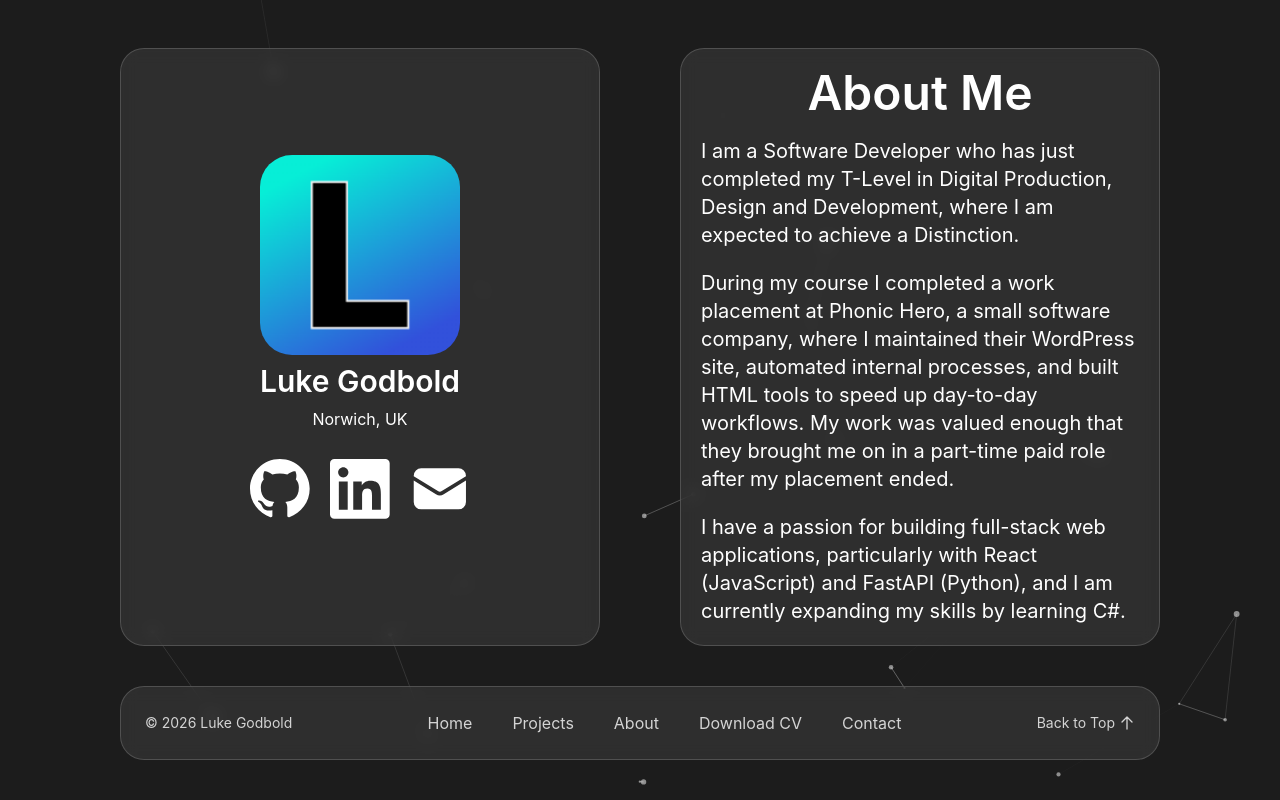
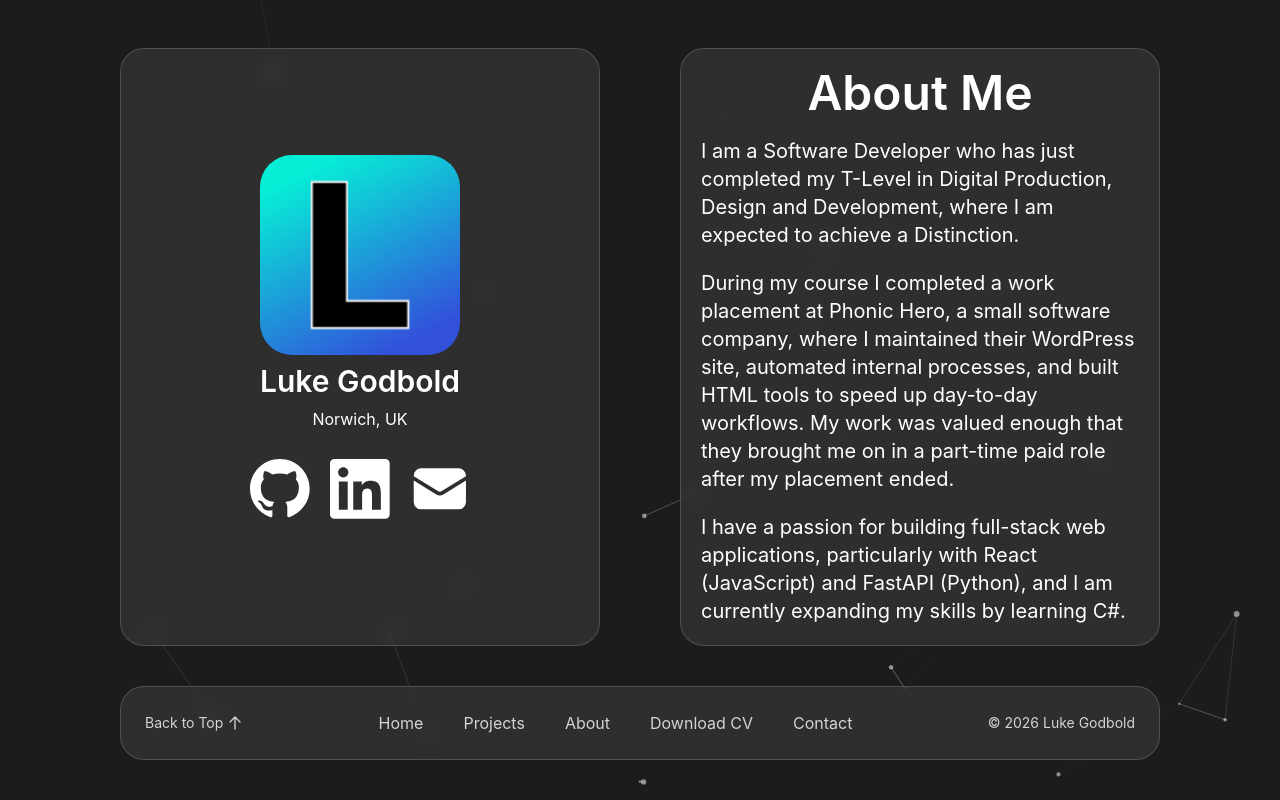
Before and after one commit to Luke-Godbold/Luke-Godbold.github.io, a React (Create React App) app: page / in a window 1280 px wide. Shown: the part 1947-2747 px from the top of the page. Built offline with nearby package versions, Linux system fonts and the light colour scheme.

Commit message:
fixed the mail to button

```diff
--- a/src/App.js
+++ b/src/App.js
@@ -202,7 +202,7 @@ function App() {
                   </svg>
                 </a>
                 <a href='mailto:luke.godbold2018@icloud.com' aria-label="Send an email to Luke Godbold" className={`${focus} w-2/10 lg:w-3/20 flex justify-center`}>
-                  <svg xmlns="http://www.w3.org/2000/svg" viewBox="0 0 24 24" fill={darkMode ? "white" : "#1a1a1a"} aria-hidden="true">
+                  <svg xmlns="http://www.w3.org/2000/svg" viewBox="0 0 24 24" fill={darkMode ? "white" : "#1a1a1a"} className="w-full" aria-hidden="true">
                     <path d="M1.5 8.67v8.58a3 3 0 0 0 3 3h15a3 3 0 0 0 3-3V8.67l-8.928 5.493a3 3 0 0 1-3.144 0L1.5 8.67Z"/>
                     <path d="M22.5 6.908V6.75a3 3 0 0 0-3-3h-15a3 3 0 0 0-3 3v.158l9.714 5.978a1.5 1.5 0 0 0 1.572 0L22.5 6.908Z"/>
                   </svg>
@@ -223,7 +223,12 @@ function App() {
         {/* Footer */}
         <footer className='mt-auto p-10 pt-0 lg:flex md:flex justify-center'>
           <div className={`${CARD} p-6 flex flex-col md:flex-row justify-between items-center gap-4 w-full lg:w-[calc(80%+5rem)]`}>
-            <p className={`${subtext} text-sm`}>© 2026 Luke Godbold</p>
+            <a href="#Home" aria-label="Back to top of page" className={`${hover} ${focus} ${subtext} flex items-center gap-1 text-sm transition-all ease-out duration-200 hover:-translate-y-1`}>
+              Back to Top
+              <svg xmlns="http://www.w3.org/2000/svg" fill="none" viewBox="0 0 24 24" strokeWidth={2} stroke="currentColor" className="size-4" aria-hidden="true">
+                <path strokeLinecap="round" strokeLinejoin="round" d="M4.5 10.5 12 3m0 0 7.5 7.5M12 3v18" />
+              </svg>
+            </a>
             <nav aria-label="Footer navigation" className={`flex flex-wrap justify-center gap-4 md:gap-10 ${subtext}`}>
               <a href="#Home" className={`${hover} ${focus} inline-block transition-all ease-out duration-200 hover:-translate-y-1`}>Home</a>
               <a href="#Projects" className={`${hover} ${focus} inline-block transition-all ease-out duration-200 hover:-translate-y-1`}>Projects</a>
@@ -231,12 +236,7 @@ function App() {
               <a href="/CV-LukeGodbold.pdf" download className={`${hover} ${focus} inline-block transition-all ease-out duration-200 hover:-translate-y-1`}>Download CV</a>
               <a href="mailto:luke.godbold2018@icloud.com" className={`${hover} ${focus} inline-block transition-all ease-out duration-200 hover:-translate-y-1`}>Contact</a>
             </nav>
-            <a href="#Home" aria-label="Back to top of page" className={`${hover} ${focus} ${subtext} flex items-center gap-1 text-sm transition-all ease-out duration-200 hover:-translate-y-1`}>
-              Back to Top
-              <svg xmlns="http://www.w3.org/2000/svg" fill="none" viewBox="0 0 24 24" strokeWidth={2} stroke="currentColor" className="size-4" aria-hidden="true">
-                <path strokeLinecap="round" strokeLinejoin="round" d="M4.5 10.5 12 3m0 0 7.5 7.5M12 3v18" />
-              </svg>
-            </a>
+            <p className={`${subtext} text-sm`}>© 2026 Luke Godbold</p>
           </div>
         </footer>
 
```
